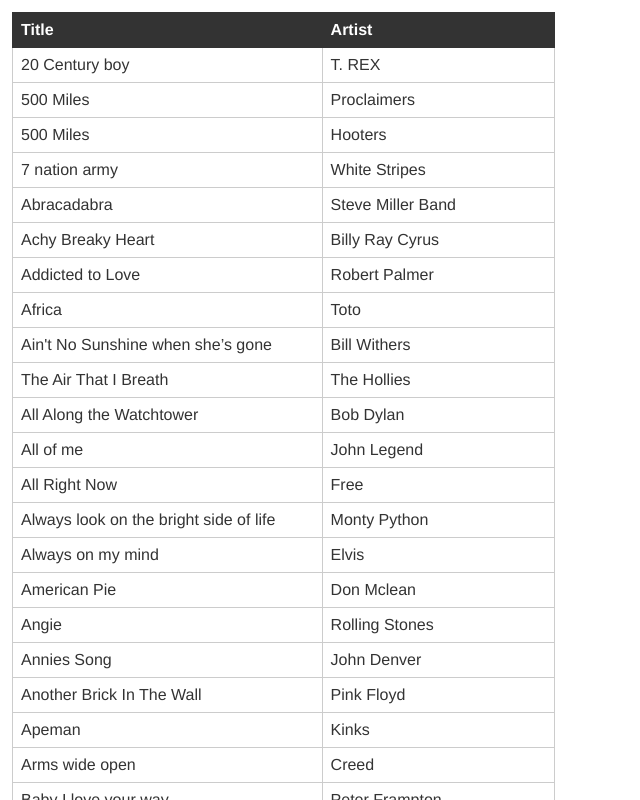
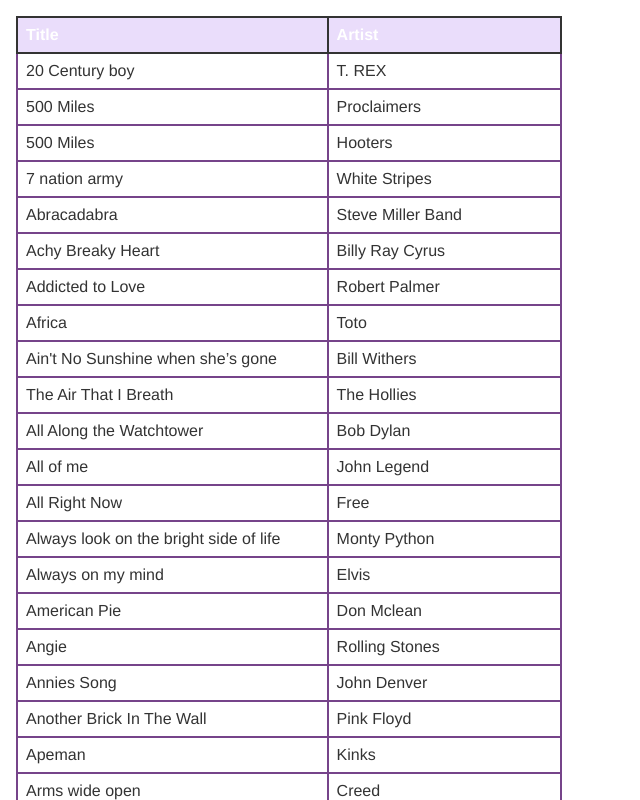
Before and after one commit to ParsonsDL/DannyLee, a plain HTML site: page index.html in a window 1280 px wide. Shown: the top 800 px of the page, without its empty margins (0-640 px from the left). Drawn offline with Linux system fonts and the light colour scheme.

Commit message:
Update index.html

```diff
--- a/index.html
+++ b/index.html
@@ -1,31 +1,31 @@
 <html>
 	<head>
-		<title>Exported Songs</Title>
+		<title>Song List</Title>
 		<meta http-equiv="content-type" content="text/html; charset=utf-8" />
 		<style>
 			body {
-				margin:9pt;
+				margin:12pt;
 				font-family: Helvetica, Arial, sans-serif;
 				color: #333;
-				font-size:9pt;
+				font-size:12pt;
 			}
 			table {
 				border-collapse:collapse;
 			}
 			thead tr {
-				background-color:#333;
+				background-color:#EADDFB;
 				color:#FFF;
 			}
 			th {
 				font-weight:bold;
 				text-align:left;
-				border: solid 1px #333;
+				border: solid 2px #333;
 			}
 			th, td {
 				padding:0.5em;
 			}
 			td {
-				border:solid 1px #CCC;
+				border:solid 2px #76448A;
 			}
 		</style>
 		<script>
```
